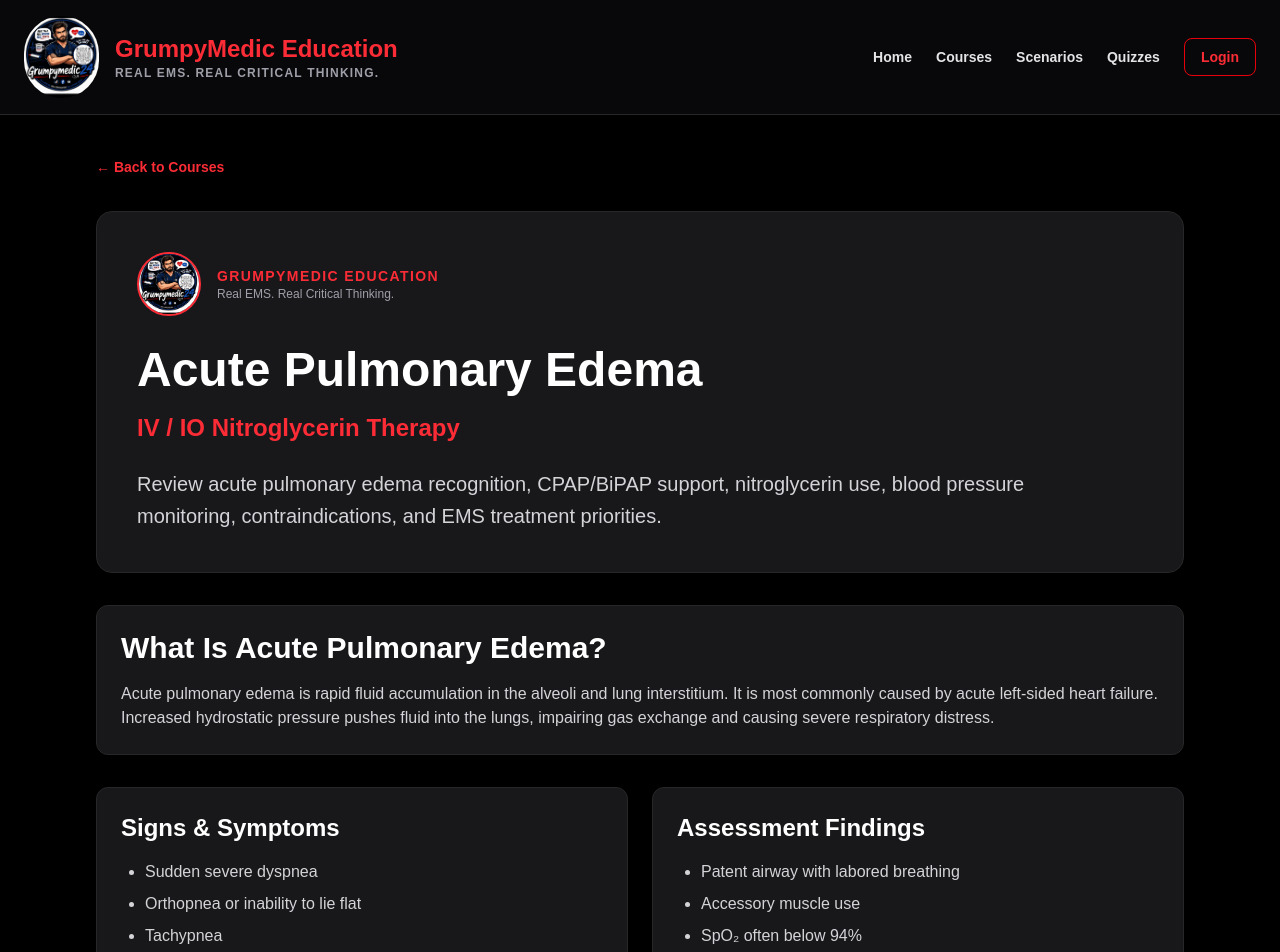
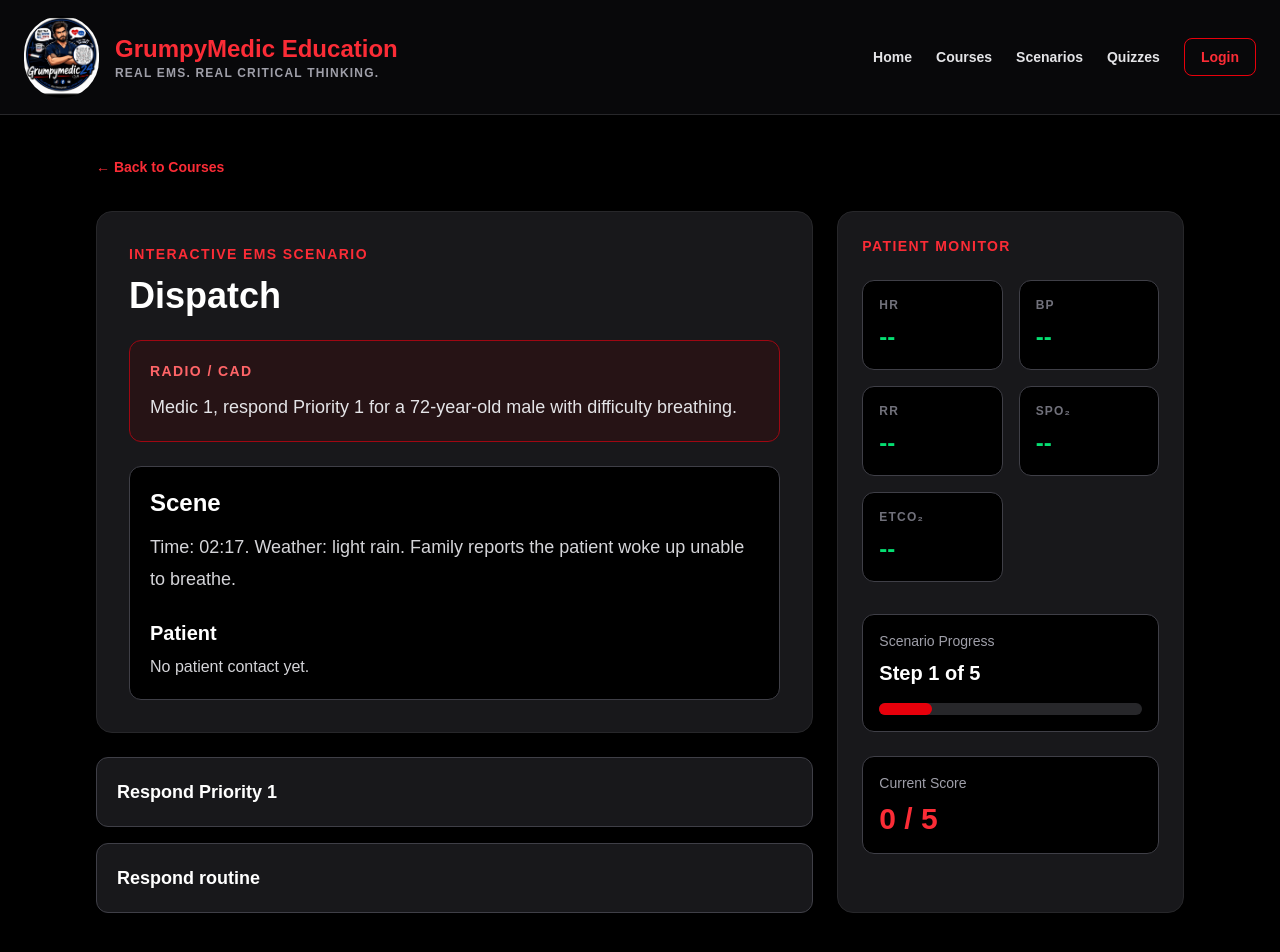
Before and after one commit to GrumpyMedicEducation/GrumpyMedic---Education, a Next.js app: page /courses/acute-pulmonary-edema in a window 1280 px wide. Shown: the top 952 px of the page. Built offline with nearby package versions, Linux system fonts and the light colour scheme.

Commit message:
Added MA OEMS Protocol button to courses page

```diff
--- a/app/courses/acute-pulmonary-edema/page.tsx
+++ b/app/courses/acute-pulmonary-edema/page.tsx
@@ -1,7 +1,271 @@
+"use client";
+
+import { useState } from "react";
 import Link from "next/link";
 import Navbar from "../../components/Navbar";
 
-export default function AcutePulmonaryEdemaPage() {
+type Step = {
+  title: string;
+  radio: string;
+  scene: string;
+  patient: string;
+  vitals: {
+    hr: string;
+    bp: string;
+    rr: string;
+    spo2: string;
+    etco2: string;
+  };
+  choices: {
+    text: string;
+    result: string;
+    correct: boolean;
+  }[];
+};
+
+const steps: Step[] = [
+  {
+    title: "Dispatch",
+    radio: "Medic 1, respond Priority 1 for a 72-year-old male with difficulty breathing.",
+    scene: "Time: 02:17. Weather: light rain. Family reports the patient woke up unable to breathe.",
+    patient: "No patient contact yet.",
+    vitals: {
+      hr: "--",
+      bp: "--",
+      rr: "--",
+      spo2: "--",
+      etco2: "--",
+    },
+    choices: [
+      {
+        text: "Respond Priority 1",
+        correct: true,
+        result: "Good. This is a high-risk respiratory complaint.",
+      },
+      {
+        text: "Respond routine",
+        correct: false,
+        result: "Poor choice. Severe respiratory distress should be treated as time-sensitive.",
+      },
+    ],
+  },
+  {
+    title: "Arrival",
+    radio: "You arrive on scene.",
+    scene: "Patient is sitting upright in tripod position on the couch. He is pale, diaphoretic, anxious, and speaking only 1–2 words.",
+    patient: "Family states: “He woke up like this and keeps saying he can’t breathe.”",
+    vitals: {
+      hr: "122",
+      bp: "238/132",
+      rr: "34",
+      spo2: "82%",
+      etco2: "31",
+    },
+    choices: [
+      {
+        text: "Assess airway and breathing",
+        correct: true,
+        result: "Correct. Airway and breathing are immediate priorities.",
+      },
+      {
+        text: "Start with IV access",
+        correct: false,
+        result: "IV access matters, but oxygenation and ventilation come first.",
+      },
+      {
+        text: "Ask for the medication list first",
+        correct: false,
+        result: "History is important, but this patient needs immediate respiratory support.",
+      },
+    ],
+  },
+  {
+    title: "Primary Assessment",
+    radio: "Airway is patent. Breathing is severely labored.",
+    scene: "You hear diffuse crackles/rales bilaterally. Patient cannot lie flat. Pink frothy sputum is present.",
+    patient: "Patient says: “Can’t… breathe…”",
+    vitals: {
+      hr: "124",
+      bp: "240/130",
+      rr: "36",
+      spo2: "82%",
+      etco2: "30",
+    },
+    choices: [
+      {
+        text: "Apply CPAP",
+        correct: true,
+        result: "Correct. CPAP is a key early intervention for severe pulmonary edema.",
+      },
+      {
+        text: "Lay the patient flat",
+        correct: false,
+        result: "Bad move. Lying flat can worsen respiratory distress.",
+      },
+      {
+        text: "Give a fluid bolus",
+        correct: false,
+        result: "Incorrect. This patient already has fluid in the lungs.",
+      },
+    ],
+  },
+  {
+    title: "After CPAP",
+    radio: "CPAP is applied. Patient is tolerating it.",
+    scene: "After five minutes, work of breathing improves slightly. He is still hypertensive and anxious.",
+    patient: "Patient can now answer with short sentences.",
+    vitals: {
+      hr: "112",
+      bp: "220/118",
+      rr: "28",
+      spo2: "91%",
+      etco2: "33",
+    },
+    choices: [
+      {
+        text: "Consider nitroglycerin per protocol",
+        correct: true,
+        result: "Correct. Nitro can reduce preload/afterload and improve pulmonary edema symptoms.",
+      },
+      {
+        text: "Remove CPAP because SpO₂ improved",
+        correct: false,
+        result: "Incorrect. The patient is improving because CPAP is working.",
+      },
+      {
+        text: "Delay transport until symptoms fully resolve",
+        correct: false,
+        result: "Incorrect. Continue treatment and transport. Do not wait on scene unnecessarily.",
+      },
+    ],
+  },
+  {
+    title: "Reassessment",
+    radio: "After CPAP and nitroglycerin, the patient improves.",
+    scene: "Respiratory effort is improved. Skin is less diaphoretic. Patient is speaking full sentences.",
+    patient: "Patient says: “I can breathe better now.”",
+    vitals: {
+      hr: "104",
+      bp: "184/96",
+      rr: "22",
+      spo2: "95%",
+      etco2: "36",
+    },
+    choices: [
+      {
+        text: "Continue CPAP, reassess, and transport priority",
+        correct: true,
+        result: "Correct. Continue monitoring and transport to the appropriate facility.",
+      },
+      {
+        text: "Cancel transport",
+        correct: false,
+        result: "Incorrect. This patient still requires ED evaluation.",
+      },
+      {
+        text: "Stop monitoring blood pressure",
+        correct: false,
+        result: "Incorrect. Blood pressure must be monitored closely after nitroglycerin.",
+      },
+    ],
+  },
+];
+
+export default function AcutePulmonaryEdemaScenarioPage() {
+  const [step, setStep] = useState(0);
+  const [score, setScore] = useState(0);
+  const [feedback, setFeedback] = useState("");
+  const [answered, setAnswered] = useState(false);
+
+  const current = steps[step];
+  const finished = step >= steps.length;
+  const percent = Math.round((score / steps.length) * 100);
+
+  function choose(correct: boolean, result: string) {
+    if (answered) return;
+
+    if (correct) {
+      setScore((prev) => prev + 1);
+    }
+
+    setFeedback(result);
+    setAnswered(true);
+  }
+
+  function nextStep() {
+    setFeedback("");
+    setAnswered(false);
+    setStep((prev) => prev + 1);
+  }
+
+  function resetScenario() {
+    setStep(0);
+    setScore(0);
+    setFeedback("");
+    setAnswered(false);
+  }
+
+  if (finished) {
+    return (
+      <main className="min-h-screen bg-black text-white">
+        <Navbar />
+
+        <section className="mx-auto max-w-5xl px-8 py-10">
+          <div className="rounded-2xl border border-green-500 bg-zinc-900 p-10 text-center shadow-xl">
+            <p className="text-sm font-bold uppercase tracking-widest text-green-400">
+              Scenario Complete
+            </p>
+
+            <h1 className="mt-4 text-5xl font-extrabold">
+              Acute Pulmonary Edema
+            </h1>
+
+            <p className="mt-6 text-6xl font-bold text-red-500">
+              {percent}%
+            </p>
+
+            <p className="mt-3 text-xl text-zinc-300">
+              Correct decisions: {score} / {steps.length}
+            </p>
+
+            <div className="mt-8 rounded-xl bg-black p-6 text-left">
+              <h2 className="text-2xl font-bold">GrumpyMedic Debrief</h2>
+
+              <p className="mt-4 text-zinc-300">
+                {percent >= 80
+                  ? "Strong work. You recognized respiratory distress, prioritized airway and breathing, applied CPAP early, considered nitroglycerin, reassessed, and transported appropriately."
+                  : "Review the course and try again. Focus on early airway/breathing assessment, CPAP, blood pressure monitoring, nitroglycerin considerations, reassessment, and transport priority."}
+              </p>
+            </div>
+
+            <div className="mt-8 flex flex-wrap justify-center gap-4">
+              <button
+                onClick={resetScenario}
+                className="rounded-lg border border-zinc-700 px-5 py-3 font-semibold hover:bg-zinc-800"
+              >
+                Retake Scenario
+              </button>
+
+              <Link
+                href="/courses/acute-pulmonary-edema"
+                className="rounded-lg bg-red-600 px-5 py-3 font-semibold hover:bg-red-700"
+              >
+                Return to Course
+              </Link>
+
+              <Link
+                href="/courses/acute-pulmonary-edema/quiz"
+                className="rounded-lg border border-zinc-700 px-5 py-3 font-semibold hover:bg-zinc-800"
+              >
+                Take Quiz
+              </Link>
+            </div>
+          </div>
+        </section>
+      </main>
+    );
+  }
+
   return (
     <main className="min-h-screen bg-black text-white">
       <Navbar />
@@ -14,105 +278,121 @@ export default function AcutePulmonaryEdemaPage() {
           ← Back to Courses
         </Link>
 
-        <div className="mt-8 rounded-2xl border border-zinc-800 bg-zinc-900 p-10 shadow-xl">
-          <div className="flex items-center gap-4">
-            <img
-              src="/grumpy-medic-logo.jpeg"
-              alt="GrumpyMedic24"
-              className="h-16 w-16 rounded-full border-2 border-red-500 object-cover"
-            />
+        <div className="mt-8 grid gap-6 lg:grid-cols-3">
+          <div className="lg:col-span-2">
+            <div className="rounded-2xl border border-zinc-800 bg-zinc-900 p-8 shadow-xl">
+              <p className="text-sm font-bold uppercase tracking-widest text-red-500">
+                Interactive EMS Scenario
+              </p>
 
-            <div>
-              <p className="text-sm font-bold uppercase tracking-widest text-red-500">
-                GRUMPYMEDIC EDUCATION
+              <h1 className="mt-3 text-4xl font-extrabold">
+                {current.title}
+              </h1>
+
+              <div className="mt-6 rounded-xl border border-red-800 bg-red-950/30 p-5">
+                <p className="text-sm font-bold uppercase tracking-widest text-red-400">
+                  Radio / CAD
+                </p>
+                <p className="mt-3 text-lg text-zinc-200">{current.radio}</p>
+              </div>
+
+              <div className="mt-6 rounded-xl border border-zinc-700 bg-black p-5">
+                <h2 className="text-2xl font-bold">Scene</h2>
+                <p className="mt-3 text-lg leading-8 text-zinc-300">
+                  {current.scene}
+                </p>
+
+                <h3 className="mt-6 text-xl font-bold">Patient</h3>
+                <p className="mt-2 text-zinc-300">{current.patient}</p>
+              </div>
+
+              {feedback && (
+                <div
+                  className={`mt-6 rounded-xl border p-5 ${
+                    feedback.includes("Correct") ||
+                    feedback.includes("Good")
+                      ? "border-green-500 bg-green-950/30"
+                      : "border-red-500 bg-red-950/30"
+                  }`}
+                >
+                  <p className="font-bold">Feedback</p>
+                  <p className="mt-2 text-zinc-200">{feedback}</p>
+                </div>
+              )}
+            </div>
+
+            <div className="mt-6 space-y-4">
+              {current.choices.map((choice) => (
+                <button
+                  key={choice.text}
+                  disabled={answered}
+                  onClick={() => choose(choice.correct, choice.result)}
+                  className="block w-full rounded-xl border border-zinc-700 bg-zinc-900 p-5 text-left text-lg font-semibold transition hover:border-red-500 hover:bg-zinc-800 disabled:opacity-60"
+                >
+                  {choice.text}
+                </button>
+              ))}
+            </div>
+
+            {answered && (
+              <button
+                onClick={nextStep}
+                className="mt-6 rounded-lg bg-red-600 px-6 py-3 font-semibold hover:bg-red-700"
+              >
+                Continue
+              </button>
+            )}
+          </div>
+
+          <aside className="rounded-2xl border border-zinc-800 bg-zinc-900 p-6 shadow-xl">
+            <p className="text-sm font-bold uppercase tracking-widest text-red-500">
+              Patient Monitor
+            </p>
+
+            <div className="mt-6 grid grid-cols-2 gap-4">
+              <MonitorBox label="HR" value={current.vitals.hr} />
+              <MonitorBox label="BP" value={current.vitals.bp} />
+              <MonitorBox label="RR" value={current.vitals.rr} />
+              <MonitorBox label="SpO₂" value={current.vitals.spo2} />
+              <MonitorBox label="ETCO₂" value={current.vitals.etco2} />
+            </div>
+
+            <div className="mt-8 rounded-xl border border-zinc-700 bg-black p-4">
+              <p className="text-sm text-zinc-400">Scenario Progress</p>
+              <p className="mt-2 text-xl font-bold">
+                Step {step + 1} of {steps.length}
               </p>
-              <p className="text-xs text-zinc-400">
-                Real EMS. Real Critical Thinking.
+
+              <div className="mt-4 h-3 rounded-full bg-zinc-800">
+                <div
+                  className="h-3 rounded-full bg-red-600"
+                  style={{
+                    width: `${((step + 1) / steps.length) * 100}%`,
+                  }}
+                />
+              </div>
+            </div>
+
+            <div className="mt-6 rounded-xl border border-zinc-700 bg-black p-4">
+              <p className="text-sm text-zinc-400">Current Score</p>
+              <p className="mt-2 text-3xl font-bold text-red-500">
+                {score} / {steps.length}
               </p>
             </div>
-          </div>
-
-          <h1 className="mt-6 text-5xl font-extrabold leading-tight">
-            Acute Pulmonary Edema
-          </h1>
-
-          <h2 className="mt-3 text-2xl font-semibold text-red-500">
-            IV / IO Nitroglycerin Therapy
-          </h2>
-
-          <p className="mt-6 max-w-4xl text-xl leading-8 text-zinc-300">
-            Review acute pulmonary edema recognition, CPAP/BiPAP support,
-            nitroglycerin use, blood pressure monitoring, contraindications,
-            and EMS treatment priorities.
-          </p>
-        </div>
-
-        <section className="mt-8 rounded-xl border border-zinc-800 bg-zinc-900 p-6">
-          <h2 className="text-3xl font-bold">What Is Acute Pulmonary Edema?</h2>
-          <p className="mt-4 text-zinc-300">
-            Acute pulmonary edema is rapid fluid accumulation in the alveoli and
-            lung interstitium. It is most commonly caused by acute left-sided
-            heart failure. Increased hydrostatic pressure pushes fluid into the
-            lungs, impairing gas exchange and causing severe respiratory
-            distress.
-          </p>
-        </section>
-
-        <section className="mt-8 grid gap-6 md:grid-cols-2">
-          <div className="rounded-xl border border-zinc-800 bg-zinc-900 p-6">
-            <h2 className="text-2xl font-bold">Signs & Symptoms</h2>
-            <ul className="mt-4 list-disc space-y-2 pl-6 text-zinc-300">
-              <li>Sudden severe dyspnea</li>
-              <li>Orthopnea or inability to lie flat</li>
-              <li>Tachypnea</li>
-              <li>Diffuse crackles or rales</li>
-              <li>Diaphoresis and anxiety</li>
-              <li>Hypoxia or cyanosis</li>
-              <li>Possible pink frothy sputum</li>
-            </ul>
-          </div>
-
-          <div className="rounded-xl border border-zinc-800 bg-zinc-900 p-6">
-            <h2 className="text-2xl font-bold">Assessment Findings</h2>
-            <ul className="mt-4 list-disc space-y-2 pl-6 text-zinc-300">
-              <li>Patent airway with labored breathing</li>
-              <li>Accessory muscle use</li>
-              <li>SpO₂ often below 94%</li>
-              <li>Elevated blood pressure is common</li>
-              <li>Possible JVD or pedal edema</li>
-              <li>Cardiac monitor may show ischemia or dysrhythmia</li>
-            </ul>
-          </div>
-        </section>
-
-        <section className="mt-8 rounded-xl border border-zinc-800 bg-zinc-900 p-6">
-          <h2 className="text-3xl font-bold">Treatment Priorities</h2>
-          <ul className="mt-4 list-disc space-y-2 pl-6 text-zinc-300">
-            <li>Airway and oxygenation support</li>
-            <li>CPAP/BiPAP to improve oxygenation and reduce preload</li>
-            <li>Nitroglycerin to reduce preload and afterload</li>
-            <li>Close blood pressure monitoring</li>
-            <li>IV/IO access and cardiac monitoring</li>
-            <li>Rapid transport and frequent reassessment</li>
-          </ul>
-        </section>
-
-        <div className="mt-10 flex flex-wrap gap-4">
-          <Link
-            href="/courses"
-            className="rounded-lg border border-zinc-700 px-5 py-3 font-semibold hover:bg-zinc-900"
-          >
-            Back to Courses
-          </Link>
-
-          <Link
-            href="/courses/acute-pulmonary-edema/quiz"
-            className="rounded-lg bg-red-600 px-5 py-3 font-semibold hover:bg-red-700"
-          >
-            Start Quiz
-          </Link>
+          </aside>
         </div>
       </section>
     </main>
   );
 }
+
+function MonitorBox({ label, value }: { label: string; value: string }) {
+  return (
+    <div className="rounded-xl border border-zinc-700 bg-black p-4">
+      <p className="text-xs font-bold uppercase tracking-widest text-zinc-500">
+        {label}
+      </p>
+      <p className="mt-2 text-2xl font-extrabold text-green-400">{value}</p>
+    </div>
+  );
+}
```
Also changed, not shown: app/courses/page.tsx (+28 -36 lines).
